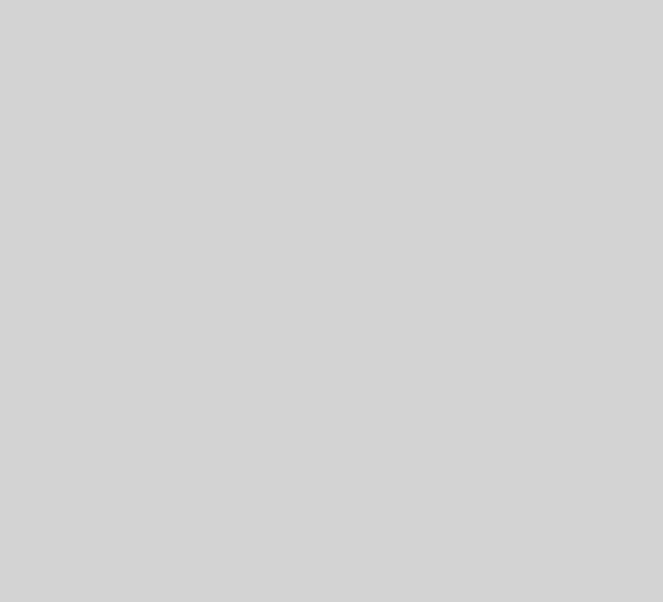
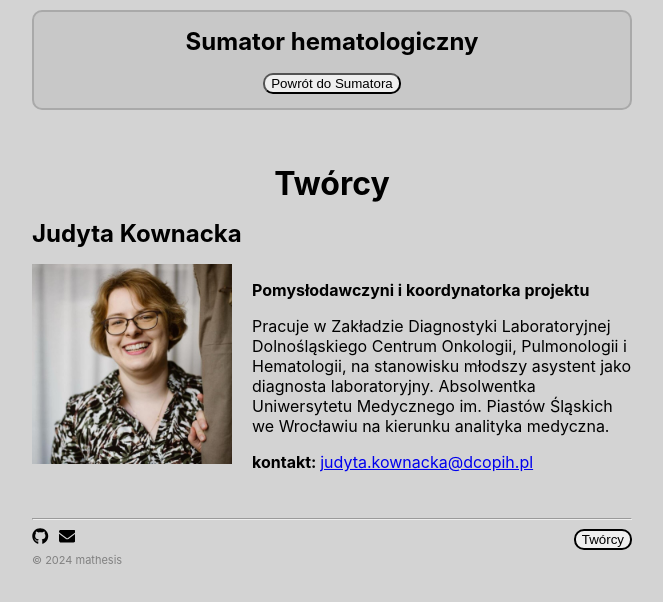
Before and after one commit to hermeneuta/sumator, a React (Create React App) app: page /about in a window 1280 px wide. Before the commit this address had no page. Shown: the top 602 px of the page, without its empty margins (308-971 px from the left). Built offline with nearby package versions, Linux system fonts and the light colour scheme.

Commit message:
poprawki w obliczaniu neu

```diff
--- a/src/App.css
+++ b/src/App.css
@@ -81,10 +81,13 @@ nav li:first-child {
 }
 
 .tworcy__btn {
-  border-radius: 1px;
-  background-color: lightgrey;
+  border-radius: 10px;
   cursor: pointer;
   border: solid 2px;
+}
+
+.tworcy__btn:hover {
+  background-color: lightblue;
 }
 
 nav button:hover {
--- a/src/App.js
+++ b/src/App.js
@@ -1,6 +1,7 @@
 // import logo from "./dcopih_new_.png";
 import "./App.css";
 import HomePage from "./components/HomePage/HomePage";
+import About from "./components/About/About";
 import React from "react";
 import { BrowserRouter as Router, Route, Routes } from "react-router-dom";
 
@@ -9,6 +10,7 @@ function App() {
     <Router>
       <Routes>
         <Route path="/" element={<HomePage />} />
+        <Route path="/about" element={<About />} />
       </Routes>
     </Router>
   );
--- a/src/components/About/About.css
+++ b/src/components/About/About.css
@@ -2,3 +2,24 @@ h2 {
   padding-top: 1rem;
   padding-bottom: 1rem;
 }
+
+.header {
+  display: flex;
+  margin-bottom: 9%;
+  flex-direction: row;
+  background-color: rgb(200, 200, 200);
+  border-radius: 10px;
+  border: solid 2px darkgray;
+  height: 100px;
+}
+
+.calculator {
+  margin-left: auto;
+  margin-right: auto;
+  max-width: 600px;
+}
+
+.menu__btn {
+  border-radius: 10px;
+  cursor: pointer;
+}
--- a/src/components/About/About.js
+++ b/src/components/About/About.js
@@ -2,10 +2,30 @@
 import "./About.css";
 import React from "react";
 import judyta from "../assets/judyta.jpg";
+import { useNavigate } from "react-router-dom";
+import Footnote from "../Footnote/Footnote";
 
 function About() {
+  const navigate = useNavigate();
+
+  const goToCalculator = () => {
+    navigate("/");
+  };
+
   return (
-    <div>
+    <div className="calculator">
+      <nav className="header">
+        <ul>
+          <li>
+            <h1>Sumator hematologiczny</h1>
+          </li>
+          <li>
+            <button className="menu__btn" onClick={goToCalculator}>
+              Powrót do Sumatora
+            </button>
+          </li>
+        </ul>
+      </nav>
       <h1
         style={{
           display: "flex",
@@ -48,6 +68,7 @@ function About() {
           </p>
         </div>
       </div>
+      <Footnote />
     </div>
   );
 }
--- a/src/components/Footnote/Footnote.css
+++ b/src/components/Footnote/Footnote.css
@@ -1,6 +1,20 @@
 .stopka {
   margin-top: 5%;
 }
+
+.stopka__group {
+  display: flex;
+  justify-content: space-between;
+}
+
+.tworcy {
+  margin-left: 0;
+}
+
+/* .tworcy__btn { */
+/*   border-radius: 10px; */
+/*   cursor: pointer; */
+/* } */
 
 .footnote {
   /* display: flex; */
--- a/src/components/Footnote/Footnote.js
+++ b/src/components/Footnote/Footnote.js
@@ -1,10 +1,17 @@
 import "./Footnote.css";
 import React, { useState } from "react";
+import { useNavigate } from "react-router-dom";
 
 const Footnote = () => {
+  const navigate = useNavigate();
+
+  const goToAbout = () => {
+    navigate("/about");
+  };
   return (
     <div className="stopka">
       <hr />
+      <div className="stopka__group">
         <div className="footnote">
           <div className="icons">
             <a href="https://github.com/hermeneuta">
@@ -27,6 +34,12 @@ const Footnote = () => {
             <div className="credential">© 2024 mathesis </div>
           </div>
         </div>
+        <div className="tworcy">
+          <button className="tworcy__btn" onClick={goToAbout}>
+            Twórcy
+          </button>
+        </div>
+      </div>
     </div>
   );
 };
--- a/src/components/HomePage/HomePage.js
+++ b/src/components/HomePage/HomePage.js
@@ -4,7 +4,6 @@ import Leukogram from "../Main/Leukogram";
 import Mielogram from "../Main/Mielogram";
 import Erytrocyty from "../Main/Erytrocyty";
 import Footnote from "../Footnote/Footnote";
-import About from "../About/About";
 import React, { useState } from "react";
 
 function HomePage() {
@@ -25,10 +24,6 @@ function HomePage() {
 
   const erytroHandler = () => {
     setShow(2);
-  };
-
-  const goToAbout = () => {
-    setShow(3);
   };
 
   return (
@@ -59,11 +54,6 @@ function HomePage() {
                   Erytrocyty
                 </button>
               </li>
-              <li>
-                <button className="tworcy__btn" onClick={goToAbout}>
-                  Twórcy
-                </button>
-              </li>
             </ul>
           </nav>
         </div>
@@ -84,12 +74,6 @@ function HomePage() {
             <Erytrocyty chosen={"Erytrocyty"} />{" "}
           </div>
         )}
-        {show === 3 && (
-          <div>
-            {" "}
-            <About />{" "}
-          </div>
-        )}
         <Footnote />
       </div>
     </>
--- a/src/components/Main/Leukogram.js
+++ b/src/components/Main/Leukogram.js
@@ -58,7 +58,6 @@ function Leukogram(props) {
       description:
         "neutrocyty – granulocyty obojętnochłonne z jądrem podzielonym",
       group: "neut",
-      groupNeut: true,
       count: 0,
       report: "first",
       leu: true,
@@ -194,7 +193,6 @@ function Leukogram(props) {
       name: "HipoG",
       description: "granulocyty hipogranularne",
       group: "neut",
-      groupNeut: true,
       count: 0,
       leu: false,
       report: "other other1",
@@ -206,7 +204,6 @@ function Leukogram(props) {
       name: "HiperG",
       description: "granulocyty hipergranularne",
       group: "neut",
-      groupNeut: true,
       count: 0,
       leu: false,
       report: "other other2",
@@ -217,7 +214,6 @@ function Leukogram(props) {
       name: "HiperS",
       description: "granulocyty hipersegmentowane",
       group: "neut",
-      groupNeut: true,
       count: 0,
       leu: false,
       report: "other other3",
@@ -228,7 +224,6 @@ function Leukogram(props) {
       name: "WOD",
       description: "granulocyty z wodniczkami",
       group: "neut",
-      groupNeut: true,
       count: 0,
       leu: false,
       report: "other other4",
@@ -295,7 +290,7 @@ function Leukogram(props) {
 
   const detected = (element) => {
     const newElements = elementsObs.map((item) =>
-      item.name === element ? { ...item, count: (item.count += 1) } : item
+      item.name === element ? { ...item, count: (item.count += 1) } : item,
     );
     setElementsObs(newElements);
     setHistory([...history, element]);
@@ -328,7 +323,11 @@ function Leukogram(props) {
     const wbcAmount = wbc;
     setShowReport(true);
     setReport(
-      <ReportBList elements={elementsObs} onReturn={onReturn} wbc={wbcAmount} />
+      <ReportBList
+        elements={elementsObs}
+        onReturn={onReturn}
+        wbc={wbcAmount}
+      />,
     );
   };
 
--- a/src/components/Reports/OtherItems.js
+++ b/src/components/Reports/OtherItems.js
@@ -2,11 +2,11 @@ import ReportAItem from "./ReportAItem";
 
 const OtherItems = (props) => {
   const selected = props.elements.filter((item) =>
-    item.report.includes("other")
+    item.report.includes("other"),
   );
 
-  const allNeut = props.elements
-    .filter((item) => item.groupNeut)
+  const allNeu = props.elements
+    .filter((item) => item.name === "NEU")
     .reduce((acc, cur) => acc + cur.count, 0);
 
   const allLim = props.elements
@@ -36,7 +36,7 @@ const OtherItems = (props) => {
           report={item.report}
           desc={item.description}
           unit={item.unit}
-          allNeut={allNeut}
+          allNeu={allNeu}
           allLim={allLim}
           allLeu={props.all}
           lgl={lgl}
--- a/src/components/Reports/ReportAItem.js
+++ b/src/components/Reports/ReportAItem.js
@@ -5,32 +5,32 @@ const ReportAItem = (props) => {
     if (props.count > 0 && props.leu) {
       return String(((props.count * 100) / props.all).toFixed(1)).padStart(
         4,
-        "0"
+        "0",
       );
     } else if (props.count > 0 && props.group === "neut") {
-      return String(((props.count * 100) / props.allNeut).toFixed(1)).padStart(
+      return String(((props.count * 100) / props.allNeu).toFixed(1)).padStart(
         4,
-        "0"
+        "0",
       );
     } else if (props.name === "PLIM% ALIN" && props.plimalin > 0) {
       return String(((props.plim * 100) / props.plimalin).toFixed(1)).padStart(
         4,
-        "0"
+        "0",
       );
     } else if (props.name === "LGL% LIM" && props.allLim > 0) {
       return String(((props.lgl * 100) / props.allLim).toFixed(1)).padStart(
         4,
-        "0"
+        "0",
       );
     } else if (props.name === "JERY" && props.count > 0 && props.allLeu > 0) {
       return String(((props.count * 100) / props.allLeu).toFixed()).padStart(
         2,
-        "0"
+        "0",
       );
     } else if (props.name === "INNE" && props.count > 0 && props.allLeu > 0) {
       return String(((props.count * 100) / props.allLeu).toFixed()).padStart(
         4,
-        "0"
+        "0",
       );
     } else if (
       (props.name === "INNE" || props.name === "JERY") &&
--- a/src/components/Reports/ReportAList.css
+++ b/src/components/Reports/ReportAList.css
@@ -4,7 +4,7 @@ fieldset {
   margin-right: 10px;
   height: 410px;
   border-radius: 10px;
-  overflow: scroll;
+  /* overflow: scroll; */
   font-family: "Oxygen mono", monospace;
 }
 
```
Lines whose indentation alone changed are shown as unchanged.
